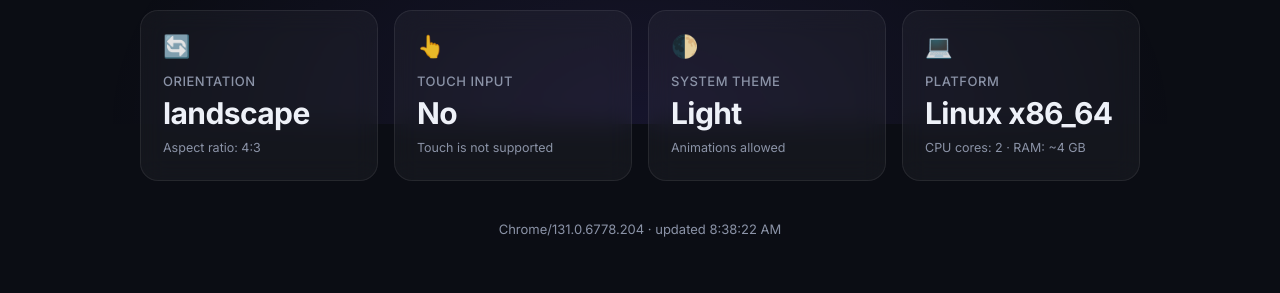
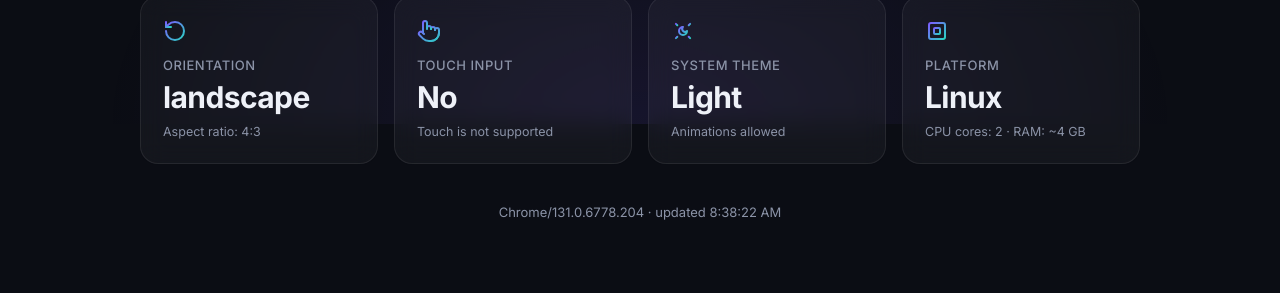
Before and after one commit to WhoThsGuy/screen-info, a website with bundled scripts: page index.html in a window 1280 px wide. Shown: the part 676-969 px from the top of the page. Built offline with nearby package versions, Linux system fonts and the light colour scheme.

Commit message:
Replace emoji card icons with gradient Lucide SVG; friendlier platform name
Emoji rendered differently per OS (and the window glyph showed as tofu on some devices). Swap them for inline Lucide SVG icons stroked with a shared accent gradient (tied to the theme vars, matching the title highlight), so they look identical everywhere and stay crisp at any DPI. Icons were chosen to have distinct silhouettes.

Normalize the Platform value: prefer navigator.userAgentData.platform and otherwise map navigator.platform, so Macs show macOS instead of MacIntel (which is reported even on Apple Silicon) and Windows instead of Win32.

```diff
--- a/index.html
+++ b/index.html
@@ -44,6 +44,16 @@
     <script src="dist/script.js" defer></script>
   </head>
   <body>
+    <!-- Shared gradient for the inline SVG icons, tied to the accent vars. -->
+    <svg width="0" height="0" aria-hidden="true" focusable="false">
+      <defs>
+        <linearGradient id="icon-gradient" x1="0" y1="0" x2="1" y2="1">
+          <stop offset="0%" />
+          <stop offset="100%" />
+        </linearGradient>
+      </defs>
+    </svg>
+
     <div class="bg-glow"></div>
 
     <main class="wrap">
--- a/src/script.ts
+++ b/src/script.ts
@@ -12,11 +12,53 @@ interface CardDescriptor {
 // Extends standard types with non-standard / experimental fields
 interface NavigatorExtended extends Navigator {
   deviceMemory?: number
+  userAgentData?: { platform?: string }
 }
 
 // ---- Helpers ----
 
 const mq = (q: string): boolean => window.matchMedia(q).matches
+
+// Inline Lucide icons (https://lucide.dev) so they render identically on every
+// device instead of relying on per-OS emoji fonts. Each entry is trusted SVG
+// markup wrapped once with shared attributes and injected via innerHTML.
+function svg(inner: string): string {
+  return `<svg xmlns="http://www.w3.org/2000/svg" width="24" height="24" viewBox="0 0 24 24" fill="none" stroke="url(#icon-gradient)" stroke-width="2" stroke-linecap="round" stroke-linejoin="round" aria-hidden="true">${inner}</svg>`
+}
+
+const icons = {
+  monitor: svg(
+    '<rect width="20" height="14" x="2" y="3" rx="2"/><line x1="8" x2="16" y1="21" y2="21"/><line x1="12" x2="12" y1="17" y2="21"/>',
+  ),
+  zoomIn: svg(
+    '<circle cx="11" cy="11" r="8"/><line x1="21" x2="16.65" y1="21" y2="16.65"/><line x1="11" x2="11" y1="8" y2="14"/><line x1="8" x2="14" y1="11" y2="11"/>',
+  ),
+  eye: svg(
+    '<path d="M2 12s3-7 10-7 10 7 10 7-3 7-10 7-10-7-10-7Z"/><circle cx="12" cy="12" r="3"/>',
+  ),
+  maximize: svg(
+    '<path d="M8 3H5a2 2 0 0 0-2 2v3"/><path d="M21 8V5a2 2 0 0 0-2-2h-3"/><path d="M3 16v3a2 2 0 0 0 2 2h3"/><path d="M16 21h3a2 2 0 0 0 2-2v-3"/>',
+  ),
+  gauge: svg('<path d="m12 14 4-4"/><path d="M3.34 19a10 10 0 1 1 17.32 0"/>'),
+  palette: svg(
+    '<circle cx="13.5" cy="6.5" r=".5" fill="currentColor"/><circle cx="17.5" cy="10.5" r=".5" fill="currentColor"/><circle cx="8.5" cy="7.5" r=".5" fill="currentColor"/><circle cx="6.5" cy="12.5" r=".5" fill="currentColor"/><path d="M12 2C6.5 2 2 6.5 2 12s4.5 10 10 10c.926 0 1.648-.746 1.648-1.688 0-.437-.18-.835-.437-1.125-.29-.289-.438-.652-.438-1.125a1.64 1.64 0 0 1 1.668-1.668h1.996c3.051 0 5.555-2.503 5.555-5.554C21.965 6.012 17.461 2 12 2z"/>',
+  ),
+  rainbow: svg(
+    '<path d="M22 17a10 10 0 0 0-20 0"/><path d="M6 17a6 6 0 0 1 12 0"/><path d="M10 17a2 2 0 0 1 4 0"/>',
+  ),
+  rotate: svg(
+    '<path d="M3 12a9 9 0 1 0 9-9 9.75 9.75 0 0 0-6.74 2.74L3 8"/><path d="M3 3v5h5"/>',
+  ),
+  pointer: svg(
+    '<path d="M22 14a8 8 0 0 1-8 8"/><path d="M18 11v-1a2 2 0 0 0-2-2a2 2 0 0 0-2 2"/><path d="M14 10V9a2 2 0 0 0-2-2a2 2 0 0 0-2 2v1"/><path d="M10 9.5V4a2 2 0 0 0-2-2a2 2 0 0 0-2 2v10"/><path d="M18 11a2 2 0 1 1 4 0v3a8 8 0 0 1-8 8h-2c-2.8 0-4.5-.86-5.99-2.34l-3.6-3.6a2 2 0 0 1 2.83-2.82L7 15"/>',
+  ),
+  sunMoon: svg(
+    '<path d="M12 8a2.83 2.83 0 0 0 4 4 4 4 0 1 1-4-4"/><path d="M12 2v2"/><path d="M12 20v2"/><path d="m4.9 4.9 1.4 1.4"/><path d="m17.7 17.7 1.4 1.4"/><path d="M2 12h2"/><path d="M20 12h2"/><path d="m6.3 17.7-1.4 1.4"/><path d="m19.1 4.9-1.4 1.4"/>',
+  ),
+  cpu: svg(
+    '<rect width="16" height="16" x="4" y="4" rx="2"/><rect width="6" height="6" x="9" y="9" rx="1"/><path d="M15 2v2"/><path d="M15 20v2"/><path d="M2 15h2"/><path d="M2 9h2"/><path d="M20 15h2"/><path d="M20 9h2"/><path d="M9 2v2"/><path d="M9 20v2"/>',
+  ),
+}
 
 // Display color gamut
 function colorGamut(): string {
@@ -43,6 +85,23 @@ function gcd(a: number, b: number): number {
 function aspectRatio(w: number, h: number): string {
   const d = gcd(w, h)
   return `${w / d}:${h / d}`
+}
+
+// Friendly OS name. navigator.platform is misleading (it returns "MacIntel"
+// even on Apple Silicon and "Win32" on 64-bit Windows), so prefer the modern
+// navigator.userAgentData.platform ("macOS" / "Windows" / ...) when available
+// and otherwise normalize the legacy string.
+function platformName(): string {
+  const uaData = (navigator as NavigatorExtended).userAgentData
+  if (uaData?.platform) return uaData.platform
+
+  const p = navigator.platform
+  if (/mac/i.test(p)) return 'macOS'
+  if (/win/i.test(p)) return 'Windows'
+  if (/iphone|ipad|ipod/i.test(p)) return 'iOS'
+  if (/android/i.test(p)) return 'Android'
+  if (/linux/i.test(p)) return 'Linux'
+  return p || 'unknown'
 }
 
 function median(xs: number[]): number {
@@ -105,14 +164,14 @@ function buildCards(): CardDescriptor[] {
 
   return [
     {
-      icon: '🖥️',
+      icon: icons.monitor,
       label: 'Resolution',
       featured: true,
       value: `${w} × ${h}`,
       hint: `Physical (with DPR): ${physW} × ${physH} px`,
     },
     {
-      icon: '🔍',
+      icon: icons.zoomIn,
       label: 'System scale (DPR)',
       // devicePixelRatio is floating point (e.g. 1.100000023841858 at 110%
       // zoom); round to 2 decimals for display only.
@@ -123,44 +182,44 @@ function buildCards(): CardDescriptor[] {
           : 'Standard pixel density',
     },
     {
-      icon: '📐',
+      icon: icons.eye,
       label: 'Viewport',
       value: `${window.innerWidth} × ${window.innerHeight}`,
-      hint: 'Visible part of the window (viewport)',
+      hint: 'Visible part of the window',
     },
     {
-      icon: '🗔',
+      icon: icons.maximize,
       label: 'Available area',
       value: `${screen.availWidth} × ${screen.availHeight}`,
       hint: 'Screen without taskbar / dock',
     },
     {
-      icon: '🎞️',
+      icon: icons.gauge,
       label: 'Refresh rate',
       value: '…',
       id: 'refresh',
       hint: 'Measured in real time',
     },
     {
-      icon: '🎨',
+      icon: icons.palette,
       label: 'Color depth',
       value: `${screen.colorDepth}-bit`,
       hint: `${colors} colors`,
     },
     {
-      icon: '🌈',
+      icon: icons.rainbow,
       label: 'Color gamut',
       value: colorGamut(),
       hint: `Dynamic range: ${dynamicRange()}`,
     },
     {
-      icon: '🔄',
+      icon: icons.rotate,
       label: 'Orientation',
       value: getOrientation(),
       hint: `Aspect ratio: ${aspectRatio(w, h)}`,
     },
     {
-      icon: '👆',
+      icon: icons.pointer,
       label: 'Touch input',
       value: navigator.maxTouchPoints > 0 ? 'Yes' : 'No',
       hint:
@@ -169,7 +228,7 @@ function buildCards(): CardDescriptor[] {
           : 'Touch is not supported',
     },
     {
-      icon: '🌓',
+      icon: icons.sunMoon,
       label: 'System theme',
       value: mq('(prefers-color-scheme: dark)') ? 'Dark' : 'Light',
       hint: mq('(prefers-reduced-motion: reduce)')
@@ -177,9 +236,9 @@ function buildCards(): CardDescriptor[] {
         : 'Animations allowed',
     },
     {
-      icon: '💻',
+      icon: icons.cpu,
       label: 'Platform',
-      value: navigator.platform || 'unknown',
+      value: platformName(),
       hint:
         `CPU cores: ${cores}` +
         (nav.deviceMemory ? ` · RAM: ~${nav.deviceMemory} GB` : ''),
@@ -220,7 +279,7 @@ function buildGrid(): void {
 
     const icon = document.createElement('div')
     icon.className = 'icon'
-    icon.textContent = c.icon
+    icon.innerHTML = c.icon // trusted inline SVG from the icons table
 
     const label = document.createElement('div')
     label.className = 'label'
--- a/style.css
+++ b/style.css
@@ -174,9 +174,22 @@ h1 {
 }
 
 .card .icon {
-  font-size: 22px;
+  display: flex;
   margin-bottom: 14px;
-  opacity: 0.9;
+  color: var(--accent2);
+}
+
+.card .icon svg {
+  width: 24px;
+  height: 24px;
+}
+
+/* Accent gradient shared by all icon strokes (matches the title highlight). */
+#icon-gradient stop:first-child {
+  stop-color: var(--accent);
+}
+#icon-gradient stop:last-child {
+  stop-color: var(--accent2);
 }
 
 .card .label {
```
Also changed, not shown: CLAUDE.md (+4 -3 lines).
